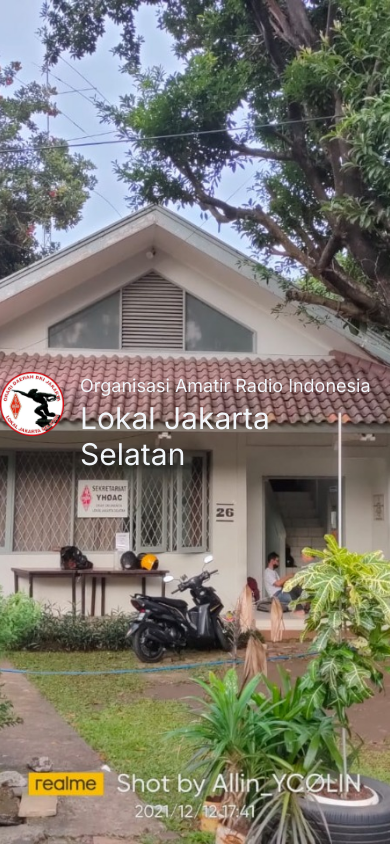
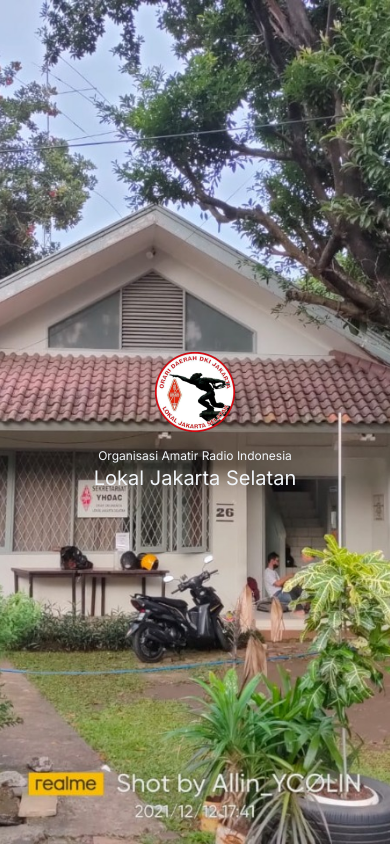
Before and after one commit to orari-jaksel/www-jaksel, a Next.js app: page / in a window 390 px wide. Built offline with nearby package versions, Linux system fonts and the light colour scheme.

Commit message:
Change layout for small screen

```diff
--- a/src/app/globals.css
+++ b/src/app/globals.css
@@ -27,5 +27,9 @@
 }
 
 main-container {
-  @apply container flex flex-col items-center mx-auto max-w-screen-lg
+  @apply container flex flex-col items-center mx-auto max-w-screen-lg justify-center
 }
+
+main-header-text {
+  @apply text-slate-100 text-center md:text-left
+}
--- a/src/app/page.tsx
+++ b/src/app/page.tsx
@@ -8,17 +8,16 @@
   return (
     <div className="flex items-center justify-center min-h-screen bg-csjs-building bg-no-repeat bg-cover bg-center">
       <div className='main-container'>
-        <div className='flex'>
+        <div className='flex flex-col md:flex-row items-center'>
           <Image src={ LogoJaksel }
-            className='w-16 h-16 md:w-28 md:h-28'
+            className='w-20 h-20 md:w-28 md:h-28'
             alt="Logo ORARI Jakarta Selatan"
-            sizes="(max-width: 768px) 10vw,
-            (max-width: 1200px) 20vw,
-            30vw"
+            sizes="(max-width: 768px) 40vw,
+            50vw"
           />
-          <div className="mx-4 md:mx-8">
-            <p className='text-slate-100 text-lg md:text-4xl'>Organisasi Amatir Radio Indonesia</p>
-            <p className='text-slate-100 text-3xl md:text-6xl'>Lokal Jakarta Selatan</p>
+          <div className="mx-4 md:mx-8 mt-4 md:mt-0">
+            <p className='text-slate-100 text-center md:text-left text-slate-100 text-xs md:text-4xl'>Organisasi Amatir Radio Indonesia</p>
+            <p className='text-slate-100 text-center md:text-left text-slate-100 text-xl md:text-6xl'>Lokal Jakarta Selatan</p>
           </div>
         </div>
       </div>
```
